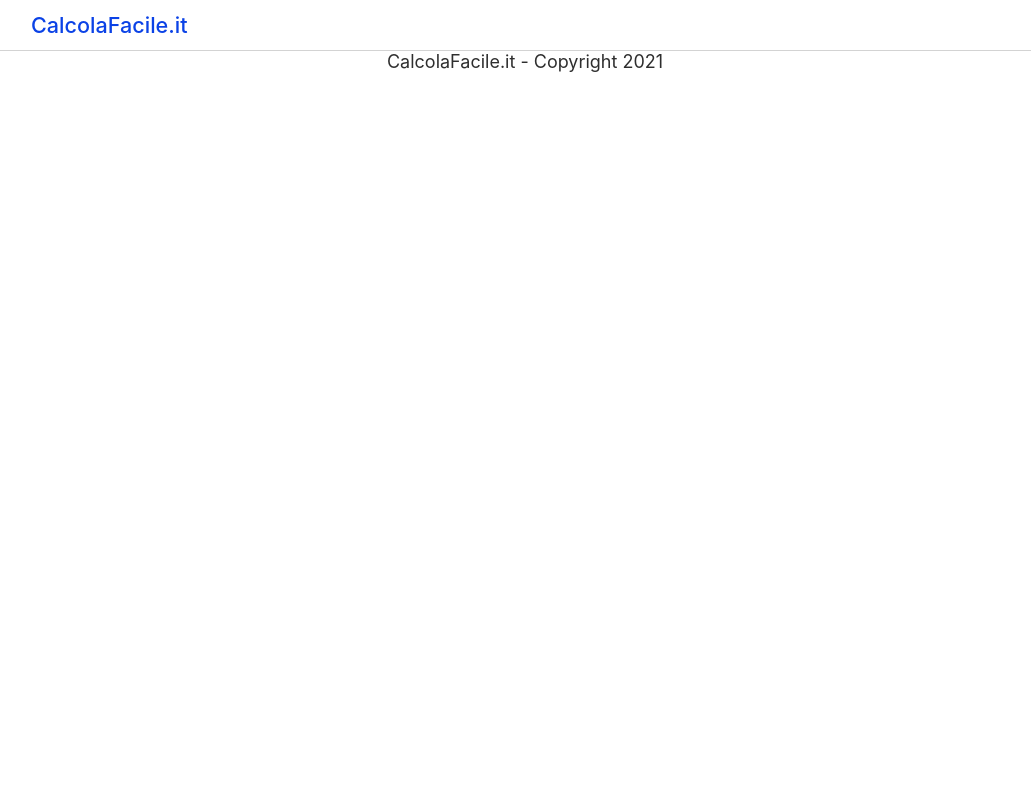
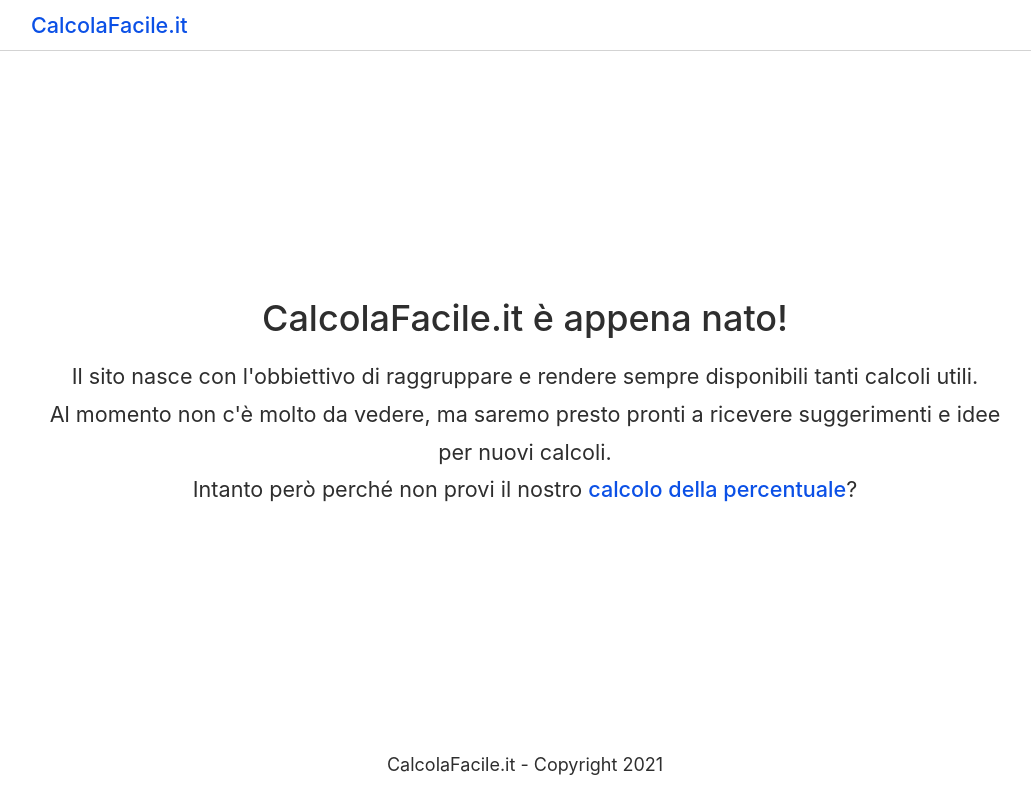
Before and after one commit to g-cappai/calcolafacile, a Next.js app: page / in a window 1280 px wide. Shown: the whole page, without its empty margins (115-1146 px from the left). Built offline with nearby package versions, Linux system fonts and the light colour scheme.

Commit message:
Add lang, title, meta-desc ecc.

```diff
--- a/components/elements/logo.js
+++ b/components/elements/logo.js
@@ -1,14 +1,19 @@
-import { useRouter } from "next/router";
-
+import isHome from "../../utils/isHome";
+import Link from "next/link";
 export default function Logo() {
-  const currentPath = useRouter().pathname;
   return (
     <>
-      {currentPath == "/" ? (
-        <h1 className="logo">CalcolaFacile.it</h1>
-      ) : (
-        <h2 className="logo">CalcolaFacile.it</h2>
-      )}
+      <Link href="/">
+        {isHome() ? (
+          <a>
+            <h1 className="logo">CalcolaFacile.it</h1>
+          </a>
+        ) : (
+          <a>
+            <h2 className="logo">CalcolaFacile.it</h2>
+          </a>
+        )}
+      </Link>
       <style jsx>{`
         .logo {
           color: var(--primary);
--- a/components/layouts/default-layout.js
+++ b/components/layouts/default-layout.js
@@ -1,9 +1,22 @@
 import Header from "../modules/header";
 import Footer from "../modules/footer";
+import Head from "next/head";
+import isHome from "../../utils/isHome";
 
-export default function DefaultLayout({ children }) {
+const siteName = "CalcolaFacile.it",
+  siteMotto = "Tutti i tuoi calcoli a portata di mano",
+  homeDesc =
+    "CalcolaFacile.it ti permette di svolgere tanti tipi di calcoli in modo semplice e veloce!";
+
+export default function DefaultLayout({ title, desc, children }) {
   return (
     <>
+      <Head>
+        <title>
+          {isHome() ? `${siteName} - ${siteMotto}` : `${title} | ${siteName}`}
+        </title>
+        <meta name="description" content={isHome() ? homeDesc : desc} />
+      </Head>
       <Header />
       <div>{children}</div>
       {/* Cookie Banner */}
--- a/components/modules/footer.js
+++ b/components/modules/footer.js
@@ -3,7 +3,7 @@ export default function Footer() {
     <>
       <footer>
         <div className="container">
-          <div className="copy">CalcolaFacile.it - Copyright 2021</div>
+          <div className="copy mb-1">CalcolaFacile.it - Copyright 2021</div>
         </div>
       </footer>
       <style jsx>{`
--- a/components/templates/calc-page-template.js
+++ b/components/templates/calc-page-template.js
@@ -3,8 +3,8 @@ import ContactUsBlock from "../../components/modules/block-contactus";
 
 export default function CalcPageTemplate({ title, desc, children }) {
   return (
-    <DefaultLayout>
-      <ContactUsBlock />
+    <DefaultLayout title={title} desc={desc}>
+      {/* <ContactUsBlock /> */}
       <main className="my-1">
         {/* {AD} */}
         <div className="container py-1">
--- a/pages/_app.js
+++ b/pages/_app.js
@@ -1,7 +1,14 @@
 import "../styles/globals.css";
-
+import Head from "next/head";
 function MyApp({ Component, pageProps }) {
-  return <Component {...pageProps} />;
+  return (
+    <>
+      <Head>
+        <link rel="shortcut icon" href="/favicon.ico" />
+      </Head>
+      <Component {...pageProps} />
+    </>
+  );
 }
 
 export default MyApp;
--- /dev/null
+++ b/pages/_document.js
@@ -0,0 +1,17 @@
+import Document, { Html, Head, Main, NextScript } from "next/document";
+
+class MyDocument extends Document {
+  render() {
+    return (
+      <Html lang="it">
+        <Head />
+        <body>
+          <Main />
+          <NextScript />
+        </body>
+      </Html>
+    );
+  }
+}
+
+export default MyDocument;
--- a/pages/index.js
+++ b/pages/index.js
@@ -1,6 +1,48 @@
-import Head from "next/head";
+import Link from "next/link";
 import DefaultLayout from "../components/layouts/default-layout";
 
+const title = "",
+  desc = "";
+
 export default function Home() {
-  return <DefaultLayout />;
+  return (
+    <>
+      <DefaultLayout title={title} desc={desc}>
+        <main>
+          <div className="container">
+            <h2 className="mb-1">CalcolaFacile.it è appena nato!</h2>
+            <p>
+              Il sito nasce con l'obbiettivo di raggruppare e rendere sempre
+              disponibili tanti calcoli utili.
+            </p>
+            <p>
+              Al momento non c'è molto da vedere, ma saremo presto pronti a
+              ricevere suggerimenti e idee per nuovi calcoli.
+            </p>
+            <p>
+              Intanto però perché non provi il nostro{" "}
+              <Link href="/calcoli/calcolo-percentuale">
+                <a>calcolo della percentuale</a>
+              </Link>
+              ?
+            </p>
+          </div>
+        </main>
+      </DefaultLayout>
+      <style jsx>
+        {`
+          h2 {
+            font-weight: 500;
+            font-size: 2rem;
+          }
+
+          .container {
+            text-align: center;
+            font-size: 1.2rem;
+            margin: calc(100vh / 2 - 155px) auto;
+          }
+        `}
+      </style>
+    </>
+  );
 }
--- a/styles/globals.css
+++ b/styles/globals.css
@@ -1,7 +1,7 @@
 /* var */
 
 :root {
-  --primary: #0b42e6;
+  --primary: #0b50e6;
   --primary-light: #f1f4ff;
 }
 
@@ -16,8 +16,9 @@ body {
 }
 
 a {
-  color: inherit;
+  color: var(--primary);
   text-decoration: none;
+  font-weight: 500;
 }
 
 * {
--- /dev/null
+++ b/utils/isHome.js
@@ -0,0 +1,5 @@
+import { useRouter } from "next/router";
+
+export default function isHome() {
+  return useRouter().pathname == "/" ? true : false;
+}
```
Also changed, not shown: public/vercel.svg, 1 other file (tests, documents, lock files or other folders).
